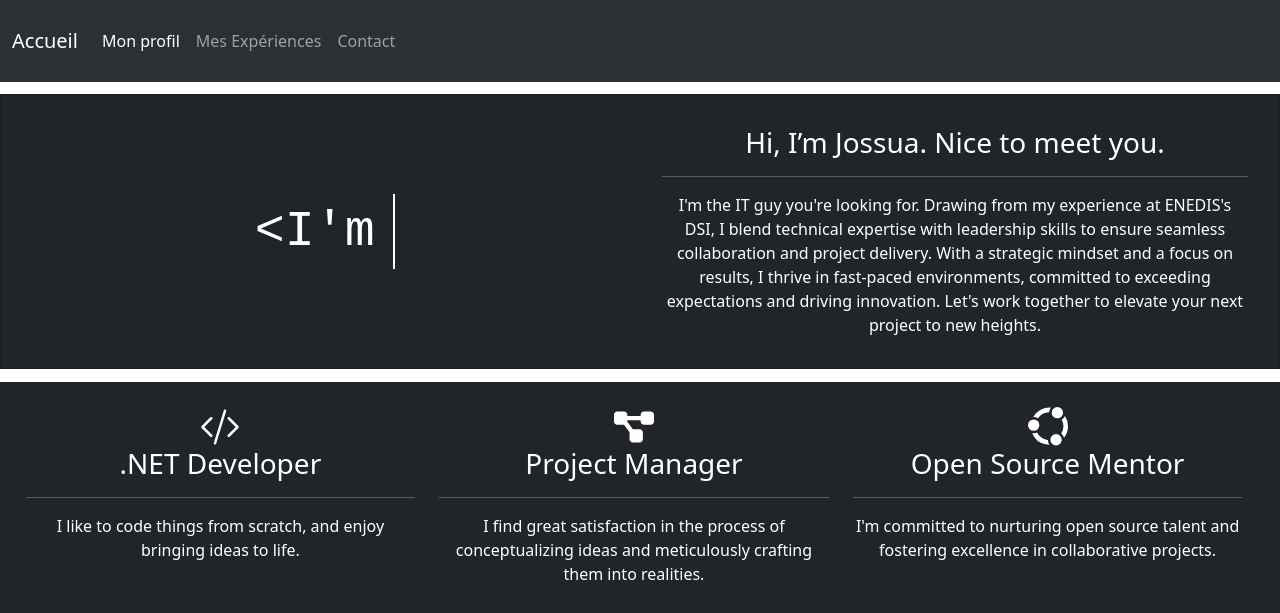
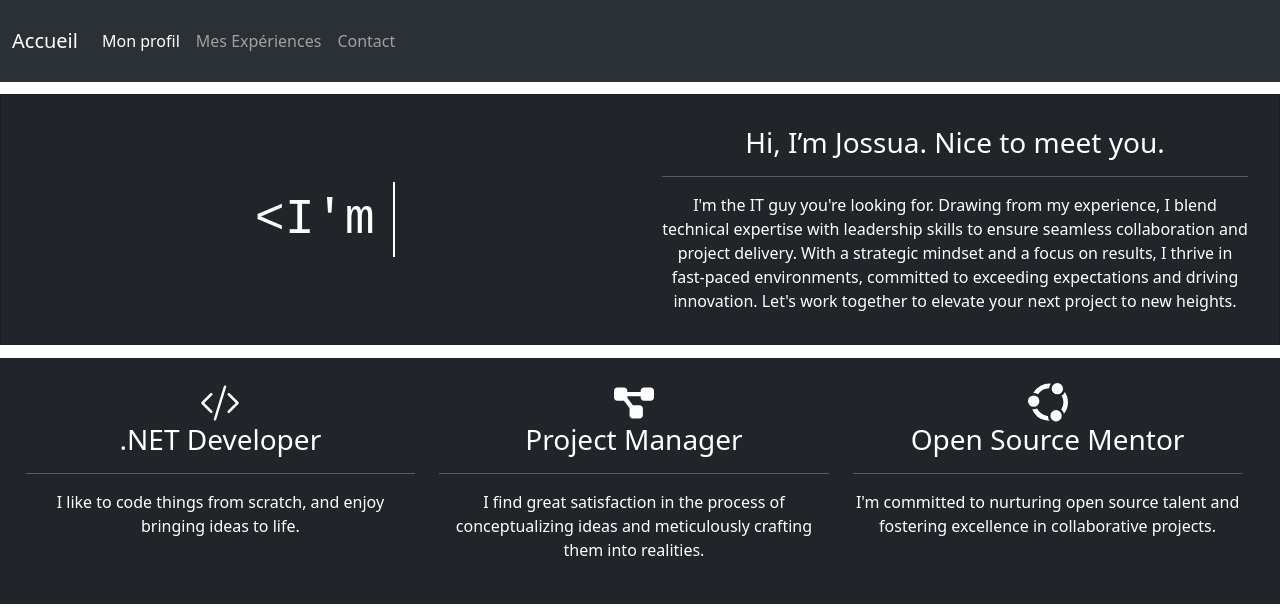
Before and after one commit to JossuaBELINCOVAREL/JossuaBELINCOVAREL.github.io, a website: page index.html in a window 1280 px wide. Shown: the top 613 px of the page. Drawn offline with nearby package versions, Linux system fonts and the light colour scheme.

Commit message:
Update index

```diff
--- a/index.html
+++ b/index.html
@@ -42,7 +42,7 @@
                 <div class="card-body">
                   <h3 class="card-title">Hi, I’m Jossua. Nice to meet you.</h3>
                   <hr>
-                  <p class="card-text">I'm the IT guy you're looking for. Drawing from my experience at ENEDIS's DSI, I blend technical expertise with leadership skills to ensure seamless collaboration and project delivery. With a strategic mindset and a focus on results, I thrive in fast-paced environments, committed to exceeding expectations and driving innovation. Let's work together to elevate your next project to new heights.
+                  <p class="card-text">I'm the IT guy you're looking for. Drawing from my experience, I blend technical expertise with leadership skills to ensure seamless collaboration and project delivery. With a strategic mindset and a focus on results, I thrive in fast-paced environments, committed to exceeding expectations and driving innovation. Let's work together to elevate your next project to new heights.
                 </div>
               </div>
             </div>
```
